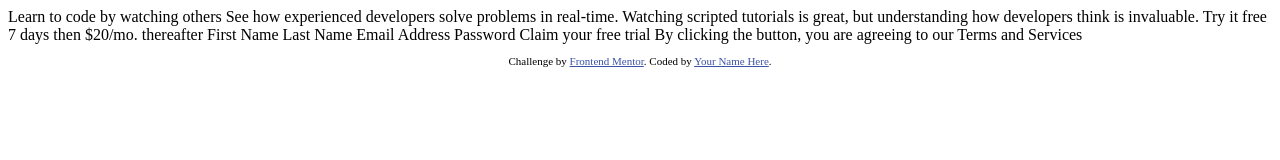
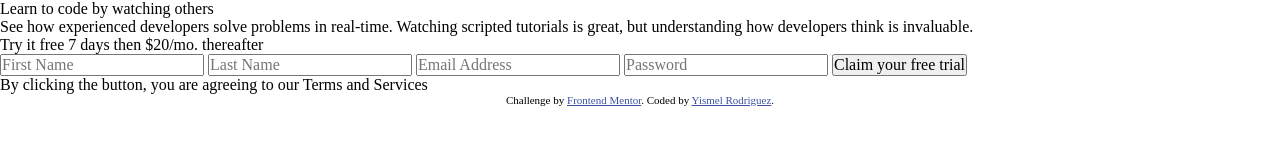
Before and after one commit to YismelR/signup-form, a plain HTML site: page index.html in a window 1280 px wide. Drawn offline with Linux system fonts and the light colour scheme.

Commit message:
Co-authored-by: Mark <Mrivera1991@gmail.com>

```diff
--- a/index.html
+++ b/index.html
@@ -1,41 +1,57 @@
 <!DOCTYPE html>
 <html lang="en">
   <head>
-  <meta charset="UTF-8">
-  <meta name="viewport" content="width=device-width, initial-scale=1.0"> <!-- displays site properly based on user's device -->
+    <meta charset="UTF-8" />
+    <meta name="viewport" content="width=device-width, initial-scale=1.0" />
+    <!-- displays site properly based on user's device -->
 
-  <link rel="icon" type="image/png" sizes="32x32" href="./images/favicon-32x32.png">
+    <link
+      rel="icon"
+      type="image/png"
+      sizes="32x32"
+      href="./images/favicon-32x32.png"
+    />
 
     <title>Frontend Mentor | Intro component with sign up form</title>
 
     <!-- Feel free to remove these styles or customise in your own stylesheet 👍 -->
-  <style>
-    .attribution { font-size: 11px; text-align: center; }
-    .attribution a { color: hsl(228, 45%, 44%); }
-  </style>
+
+    <link rel="stylesheet" href="style.css" />
   </head>
   <body>
-
-  Learn to code by watching others
-
-  See how experienced developers solve problems in real-time. Watching scripted tutorials is great,
-  but understanding how developers think is invaluable.
-
-  Try it free 7 days then $20/mo. thereafter
-
-  First Name
-  Last Name
-  Email Address
-  Password
-
-  Claim your free trial
-
-  By clicking the button, you are agreeing to our Terms and Services
+    <div class="layout">
+      <div class="inner-layout">
+        <div class="description">
+          <h1>Learn to code by watching others</h1>
+          <p>
+            See how experienced developers solve problems in real-time. Watching
+            scripted tutorials is great, but understanding how developers think
+            is invaluable.
+          </p>
+        </div>
+        <div class="form-wrapper">
+          <p>Try it free 7 days then $20/mo. thereafter</p>
+          <form>
+            <input type="text" placeholder="First Name" name="fname" />
+            <input type="text" placeholder="Last Name" name="lname" />
+            <input type="text" placeholder="Email Address" name="email" />
+            <input type="text" placeholder="Password" name="password" />
+            <input type="submit" value="Claim your free trial" />
+          </form>
+          <p>
+            By clicking the button, you are agreeing to our
+            <strong>Terms and Services</strong>
+          </p>
+        </div>
+      </div>
+    </div>
 
     <footer>
       <p class="attribution">
-      Challenge by <a href="https://www.frontendmentor.io?ref=challenge" target="_blank">Frontend Mentor</a>.
-      Coded by <a href="#">Your Name Here</a>.
+        Challenge by
+        <a href="https://www.frontendmentor.io?ref=challenge" target="_blank"
+          >Frontend Mentor</a
+        >. Coded by <a href="#">Yismel Rodriguez</a>.
       </p>
     </footer>
   </body>
--- /dev/null
+++ b/style.css
@@ -0,0 +1,38 @@
+/* makes sizing simpler */
+
+*,
+*::before,
+::after {
+  box-sizing: border-box;
+}
+
+* {
+  margin: 0;
+  padding: 0;
+  font: inherit;
+}
+
+html {
+  color-scheme: dark light;
+}
+
+body {
+  min-height: 100vh;
+}
+
+img,
+picture,
+svg,
+video {
+  display: block;
+  max-width: 100%;
+}
+
+.attribution {
+  font-size: 11px;
+  text-align: center;
+}
+
+.attribution a {
+  color: hsl(228, 45%, 44%);
+}
```
Lines whose indentation alone changed are shown as unchanged.
